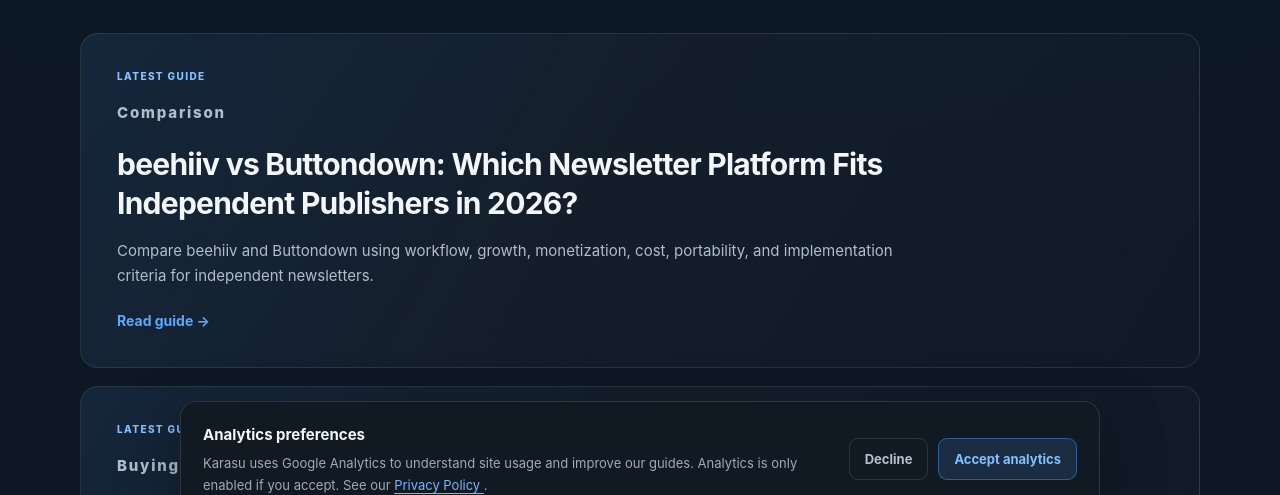
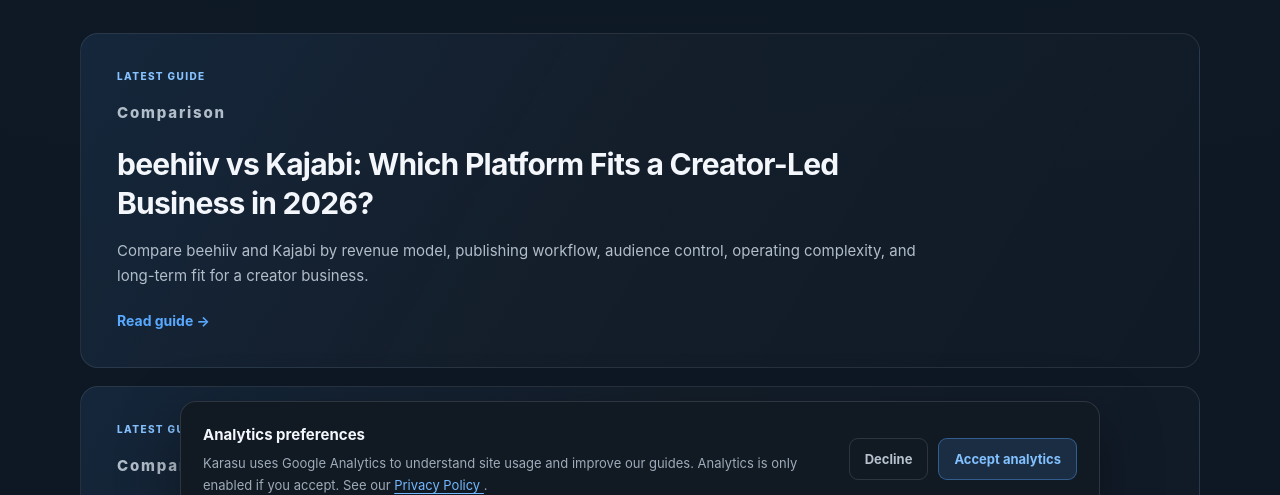
Before and after one commit to karasuguide/karasuguide.github.io, a plain HTML site: page guides/index.html in a window 1280 px wide. Shown: the part 263-758 px from the top of the page. Drawn offline with Linux system fonts and the light colour scheme.

Commit message:
Update automatically generated all-guides index

```diff
--- a/guides/index.html
+++ b/guides/index.html
@@ -11,7 +11,8 @@
 </head>
 <body>
 <header class="site-header"><div class="wrap header-inner"><a class="brand" href="/" aria-label="Karasu home">KARASU</a><nav class="main-nav" aria-label="Primary navigation"><a href="/guides/">Guides</a><a href="/about.html">About</a><a href="/affiliate-disclosure.html">Disclosure</a></nav></div></header>
-<main><section class="content-section"><div class="wrap"><div class="section-header"><div><p class="section-kicker">KARASU GUIDES</p><h1>All Guides</h1></div><p class="section-description">Browse published software comparisons, buying guides, and practical automation advice.</p></div><div class="guide-list"><article class="guide-card"><p class="entry-category">Comparison</p><h3><a href="https://karasuguide.com/guides/beehiiv-vs-buttondown-which-newsletter-platform-fits-independent-publishers-in-2026.html">beehiiv vs Buttondown: Which Newsletter Platform Fits Independent Publishers in 2026?</a></h3><p>Compare beehiiv and Buttondown using workflow, growth, monetization, cost, portability, and implementation criteria for independent newsletters.</p><p><a href="https://karasuguide.com/guides/beehiiv-vs-buttondown-which-newsletter-platform-fits-independent-publishers-in-2026.html">Read guide <span aria-hidden="true">&#8594;</span></a></p></article>
+<main><section class="content-section"><div class="wrap"><div class="section-header"><div><p class="section-kicker">KARASU GUIDES</p><h1>All Guides</h1></div><p class="section-description">Browse published software comparisons, buying guides, and practical automation advice.</p></div><div class="guide-list"><article class="guide-card"><p class="entry-category">Comparison</p><h3><a href="https://karasuguide.com/guides/beehiiv-vs-kajabi-which-platform-fits-a-creator-led-business-in-2026.html">beehiiv vs Kajabi: Which Platform Fits a Creator-Led Business in 2026?</a></h3><p>Compare beehiiv and Kajabi by revenue model, publishing workflow, audience control, operating complexity, and long-term fit for a creator business.</p><p><a href="https://karasuguide.com/guides/beehiiv-vs-kajabi-which-platform-fits-a-creator-led-business-in-2026.html">Read guide <span aria-hidden="true">&#8594;</span></a></p></article>
+<article class="guide-card"><p class="entry-category">Comparison</p><h3><a href="https://karasuguide.com/guides/beehiiv-vs-buttondown-which-newsletter-platform-fits-independent-publishers-in-2026.html">beehiiv vs Buttondown: Which Newsletter Platform Fits Independent Publishers in 2026?</a></h3><p>Compare beehiiv and Buttondown using workflow, growth, monetization, cost, portability, and implementation criteria for independent newsletters.</p><p><a href="https://karasuguide.com/guides/beehiiv-vs-buttondown-which-newsletter-platform-fits-independent-publishers-in-2026.html">Read guide <span aria-hidden="true">&#8594;</span></a></p></article>
 <article class="guide-card"><p class="entry-category">Buying Guide</p><h3><a href="https://karasuguide.com/guides/kit-review-is-it-a-fit-for-creator-newsletters-in-2026.html">Kit Review: Is It a Fit for Creator Newsletters in 2026?</a></h3><p>An evidence-based Kit review covering creator newsletter workflows, automation, monetization, migration, costs, and practical buying criteria.</p><p><a href="https://karasuguide.com/guides/kit-review-is-it-a-fit-for-creator-newsletters-in-2026.html">Read guide <span aria-hidden="true">&#8594;</span></a></p></article>
 <article class="guide-card"><p class="entry-category">Migration</p><h3><a href="https://karasuguide.com/guides/migrating-from-kit-to-beehiiv-what-newsletter-creators-should-evaluate-before-switching.html">Migrating From Kit to beehiiv: What Newsletter Creators Should Evaluate Before Switching</a></h3><p>Assess a move from Kit to beehiiv, including subscriber data, website changes, audience growth, monetization, workflows, and migration risks.</p><p><a href="https://karasuguide.com/guides/migrating-from-kit-to-beehiiv-what-newsletter-creators-should-evaluate-before-switching.html">Read guide <span aria-hidden="true">&#8594;</span></a></p></article>
 <article class="guide-card"><p class="entry-category">Comparison</p><h3><a href="https://karasuguide.com/guides/beehiiv-vs-mailchimp-which-platform-fits-your-newsletter-strategy-in-2026.html">beehiiv vs Mailchimp: Which Platform Fits Your Newsletter Strategy in 2026?</a></h3><p>Compare beehiiv and Mailchimp by publishing model, audience growth, monetization, workflow fit, implementation needs, and long-term costs for 2026.</p><p><a href="https://karasuguide.com/guides/beehiiv-vs-mailchimp-which-platform-fits-your-newsletter-strategy-in-2026.html">Read guide <span aria-hidden="true">&#8594;</span></a></p></article>
```
